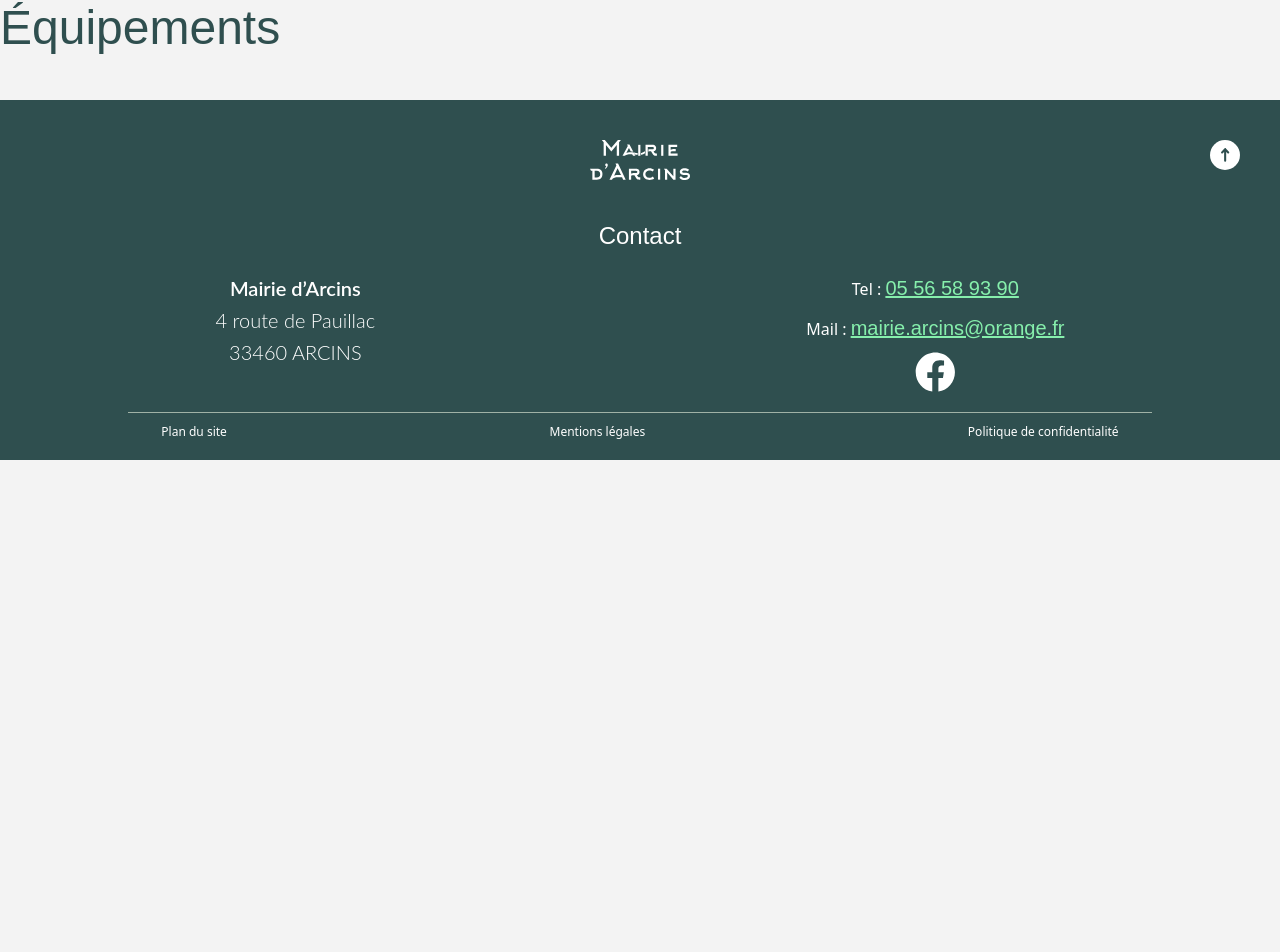
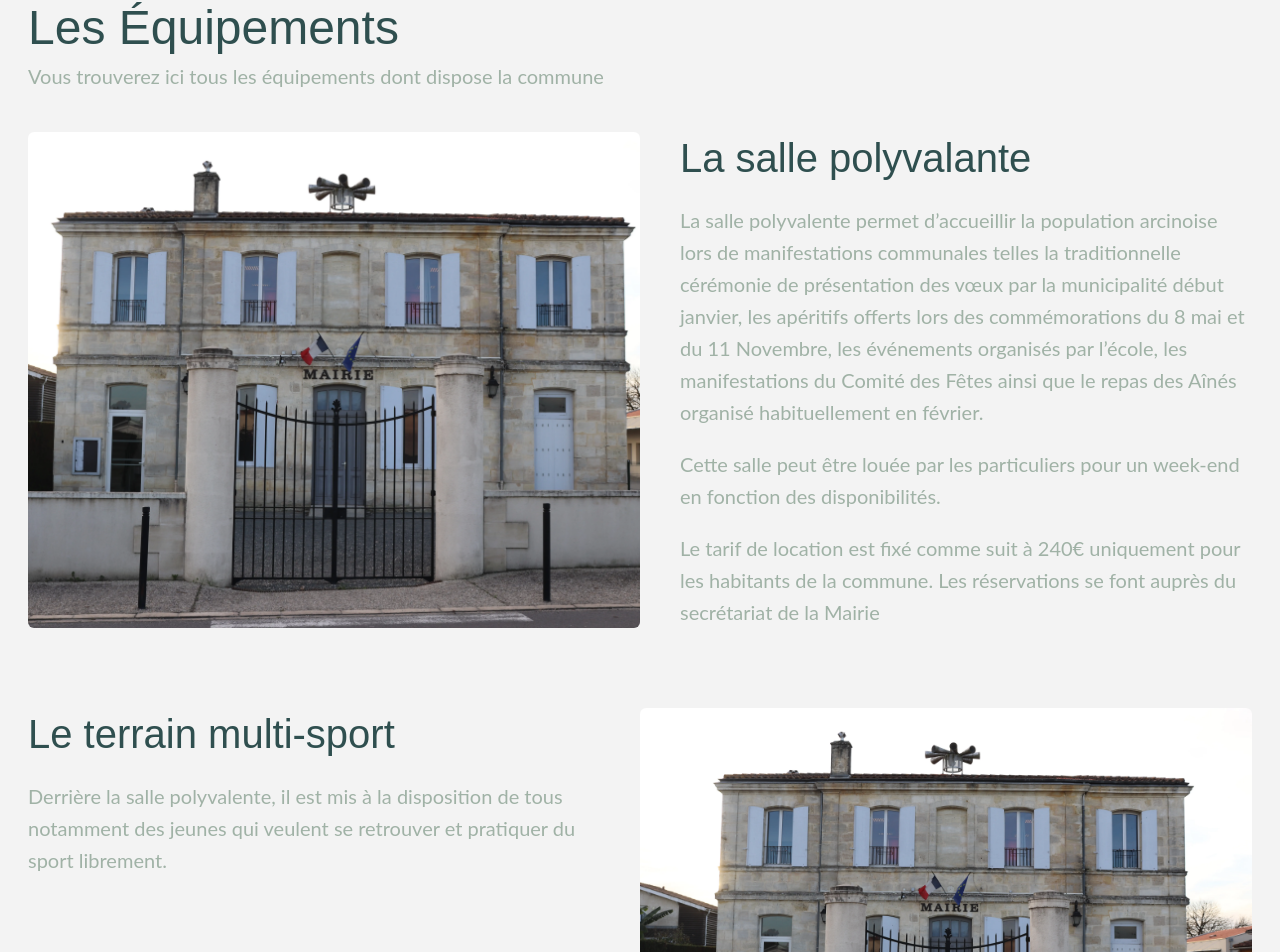
Before and after one commit to ozen2/Mairie-Arcins, a Next.js app: page /Presentation/Equipements in a window 1280 px wide. Shown: the part 231-1183 px from the top of the page. Before the commit the page ends 800 px from the top, so only its background shows below. Built offline with nearby package versions, Linux system fonts and the light colour scheme.

Commit message:
finished presentation/equipements page

```diff
--- a/src/app/Presentation/Equipements/page.jsx
+++ b/src/app/Presentation/Equipements/page.jsx
@@ -1,3 +1,53 @@
+import Image from "next/image";
+
+import image from "../../../../public/mairie.webp";
+
 export default function Equipment() {
-  return <h1>Équipements</h1>;
+  return (
+    <main className="mx-7">
+      <h1>Les Équipements</h1>
+      <p className="mb-10">
+        Vous trouverez ici tous les équipements dont dispose la commune
+      </p>
+      <section className="flex flex-col gap-20">
+        <div className="flex flex-col gap-5 lg:flex-row lg:gap-10">
+          <Image src={image} className="rounded-md lg:w-[50%] object-cover" />
+          <div className="flex flex-col gap-5">
+            <h2>La salle polyvalante</h2>
+            <div className="flex flex-col gap-5">
+              <p>
+                La salle polyvalente permet d’accueillir la population arcinoise
+                lors de manifestations communales telles la traditionnelle
+                cérémonie de présentation des vœux par la municipalité début
+                janvier, les apéritifs offerts lors des commémorations du 8 mai
+                et du 11 Novembre, les événements organisés par l’école, les
+                manifestations du Comité des Fêtes ainsi que le repas des Aînés
+                organisé habituellement en février.
+              </p>
+              <p>
+                Cette salle peut être louée par les particuliers pour un
+                week-end en fonction des disponibilités.
+              </p>
+              <p>
+                Le tarif de location est fixé comme suit à 240€ uniquement pour
+                les habitants de la commune. Les réservations se font auprès du
+                secrétariat de la Mairie
+              </p>
+            </div>
+          </div>
+        </div>
+        <div className="flex flex-col gap-5 lg:flex-row-reverse lg:gap-10">
+          <Image src={image} className="rounded-md lg:w-[50%] object-cover" />
+          <div className="flex flex-col gap-5">
+            <h2>Le terrain multi-sport</h2>
+            <p>
+              Derrière la salle polyvalente, il est mis à la disposition de tous
+              notamment des jeunes qui veulent se retrouver et pratiquer du
+              sport librement.
+            </p>
+          </div>
+        </div>
+      </section>
+    </main>
+  );
 }
--- a/src/app/Presentation/Histoire&Patrimoine/page.jsx
+++ b/src/app/Presentation/Histoire&Patrimoine/page.jsx
@@ -10,7 +10,11 @@ export default function HistoirePatrimoine() {
       <p>Découvrez l'histoire de la commune</p>
       <section className="flex flex-col gap-10 lg:gap-20 mt-10">
         <div className="lg:flex lg:flex-row flex flex-col gap-5 lg:gap-10">
-          <Image src={Chateau} className="lg:w-[50%] rounded-md" alt="" />
+          <Image
+            src={Chateau}
+            className="lg:w-[50%] rounded-md object-cover"
+            alt=""
+          />
           <div className="flex flex-col gap-5 lg:gap-10">
             <h2>Le Château d'Arcins</h2>
             <p>
@@ -23,7 +27,11 @@ export default function HistoirePatrimoine() {
           </div>
         </div>
         <div className="lg:flex lg:flex-row-reverse flex flex-col gap-5 lg:gap-10">
-          <Image src={Eglise} className="lg:w-[50%] rounded-md" alt="" />
+          <Image
+            src={Eglise}
+            className="lg:w-[50%] object-cover rounded-md"
+            alt=""
+          />
           <div className="flex flex-col gap-5 lg:gap-10">
             <h2>L'église Notre-Dame</h2>
             <p className="lg:text-justify">
```
